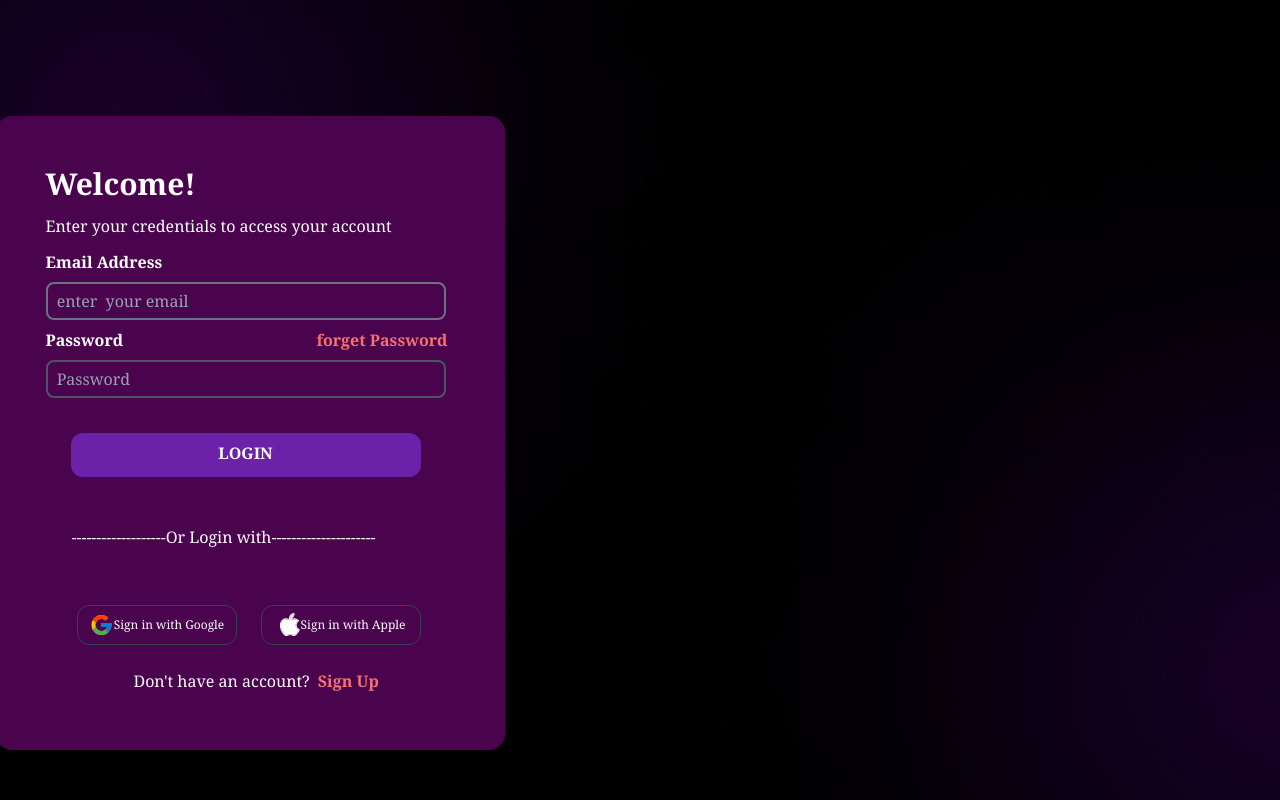
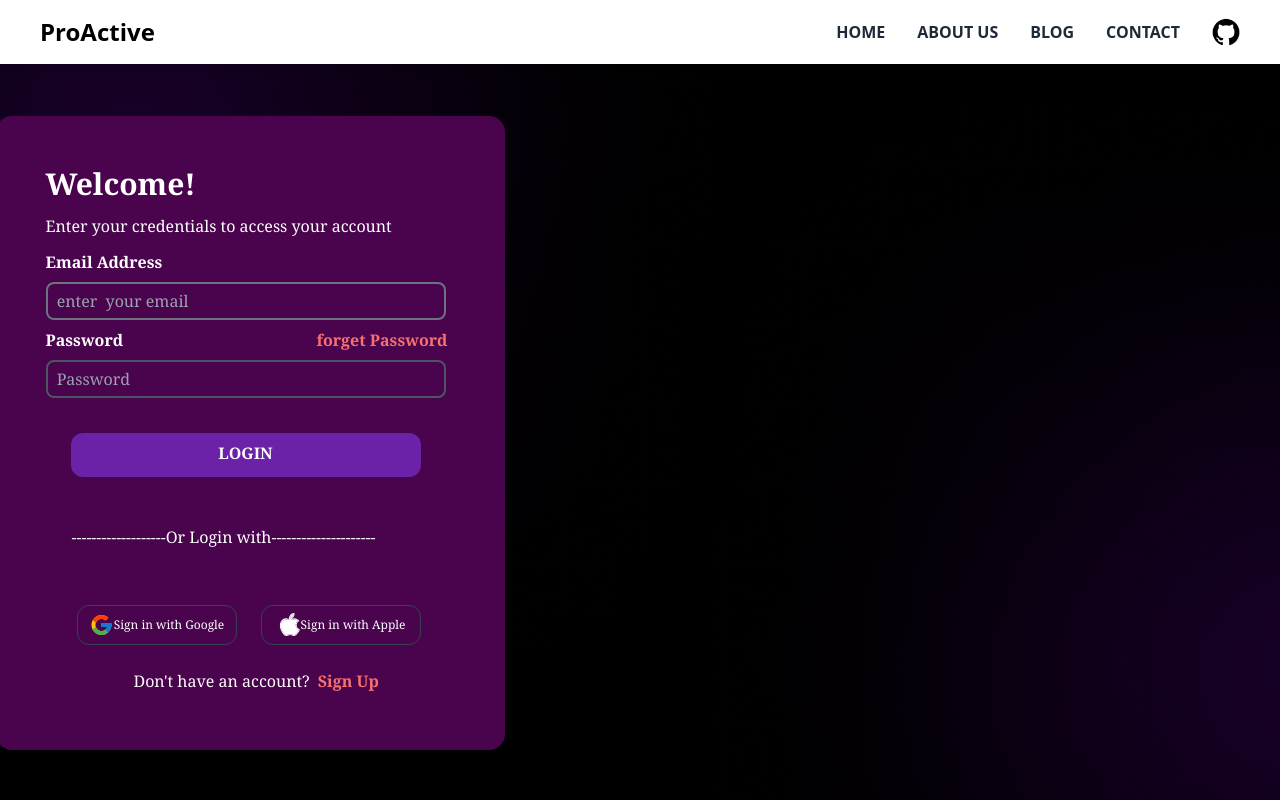
Before and after one commit to Prerna-munjal/ProActive, a React (Vite) app: page / in a window 1280 px wide. Built offline with nearby package versions, Linux system fonts and the light colour scheme.

Commit message:
feat: Mohit's changes were merged.

```diff
--- a/src/App.jsx
+++ b/src/App.jsx
@@ -1,8 +1,9 @@
 import "./App.css";
 // import Footer from "./components/Footer";
 // import Loader from "./components/Loader";
-// import Navbar from "./components/Navbar";
+import Navbar from "./components/Navbar";
 import LoginPage from "./components/LoginPage";
+// import LoginPage from "./components/LoginPage";
 // import SignUpPage from "./components/SignUpPage";
 // import ForgotPassword from "./components/ForgotPassword";
 // import BodyPage1 from "./components/BodyPage1";
@@ -13,7 +14,7 @@ function App() {
   return (
     <main className="">
       {/* <Footer /> */}
-      {/* <Navbar /> */}
+      <Navbar />
       {/* {<LoginPage />} */}
       {/* <Loader /> */}
       <LoginPage />
```
